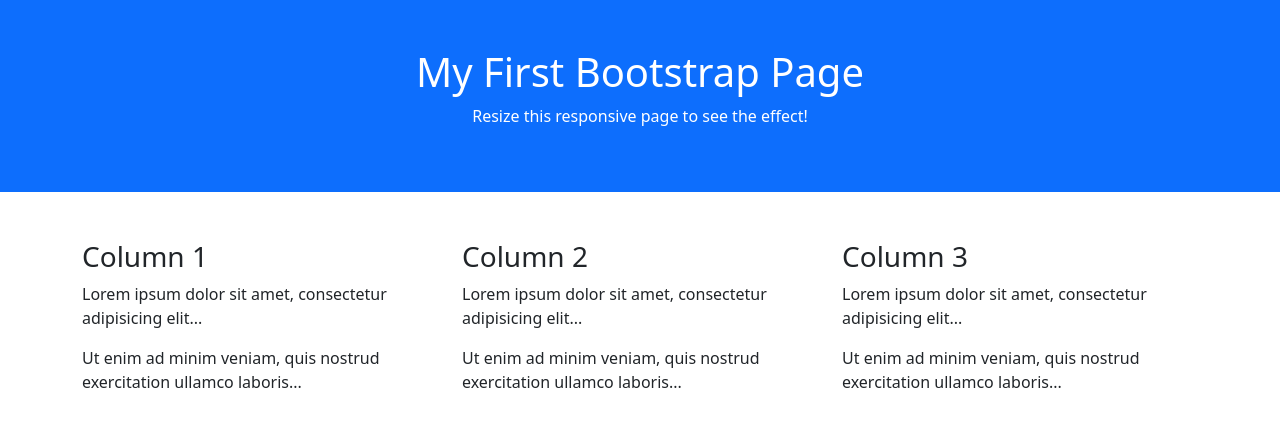
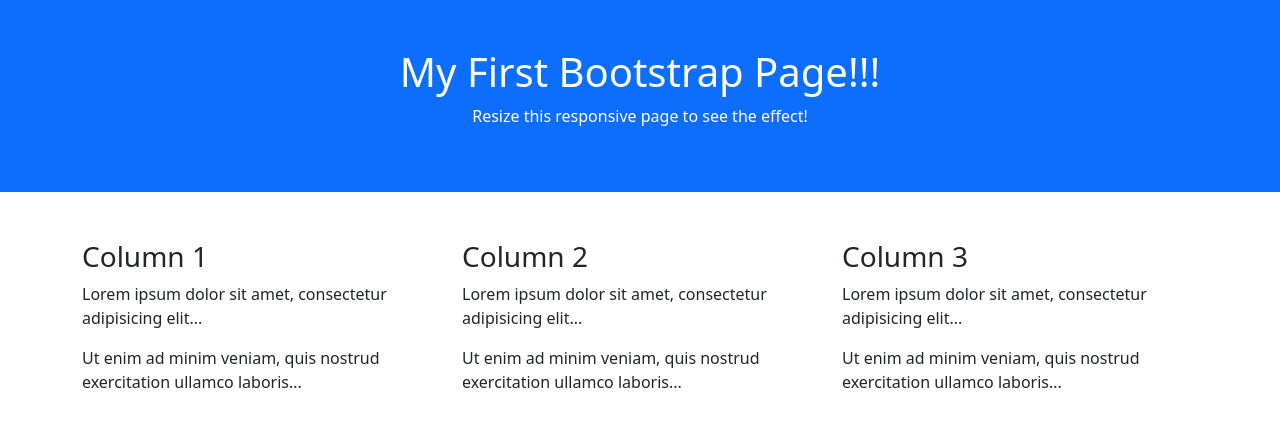
Before and after one commit to ckue-opportunity/team-branching-sample-01, a plain HTML site: page index.html in a window 1280 px wide. Drawn offline with nearby package versions, Linux system fonts and the light colour scheme.

Commit message:
added "!!!" to <h1>

```diff
--- a/index.html
+++ b/index.html
@@ -10,7 +10,7 @@
 <body>
 
 <div class="container-fluid p-5 bg-primary text-white text-center">
-  <h1>My First Bootstrap Page</h1>
+  <h1>My First Bootstrap Page!!!</h1>
   <p>Resize this responsive page to see the effect!</p>
 </div>
 
```
